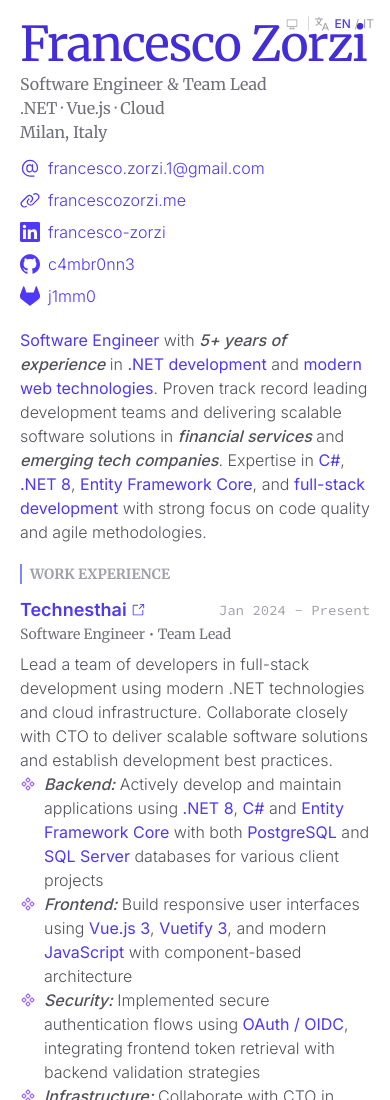
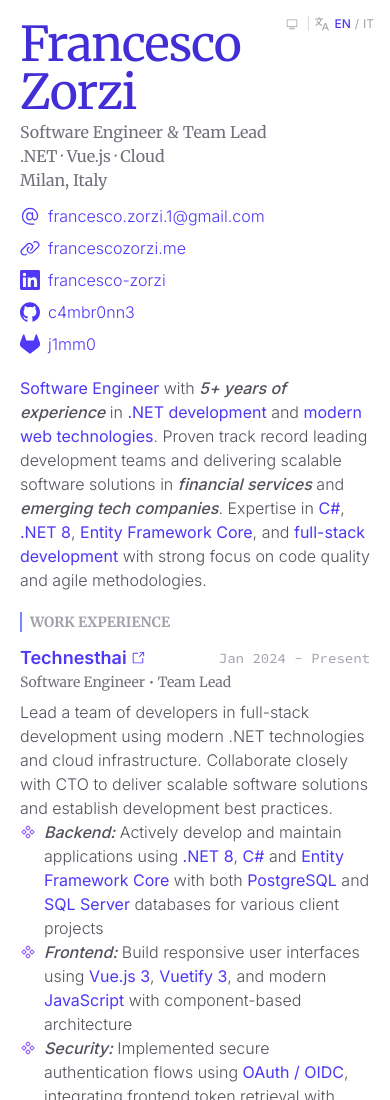
Before and after one commit to c4mbr0nn3/resume, an Astro site: page / in a window 390 px wide. Shown: the top 1100 px of the page. Built offline with nearby package versions, Linux system fonts and the light colour scheme; Astro itself is replaced by a stand-in of ours.

Commit message:
fix: add padding to header section for improved layout

```diff
--- a/src/components/resume/Header.astro
+++ b/src/components/resume/Header.astro
@@ -7,7 +7,7 @@
 const location = `${basics.location.city}, ${basics.location.region}`
 ---
 
-<section>
+<section class="pr-20 sm:pr-0">
   <h1 class="text-5xl font-serif tracking-tight text-indigo-700 dark:text-indigo-400 pb-1 lg:text-6xl">
     {name}
   </h1>
```
